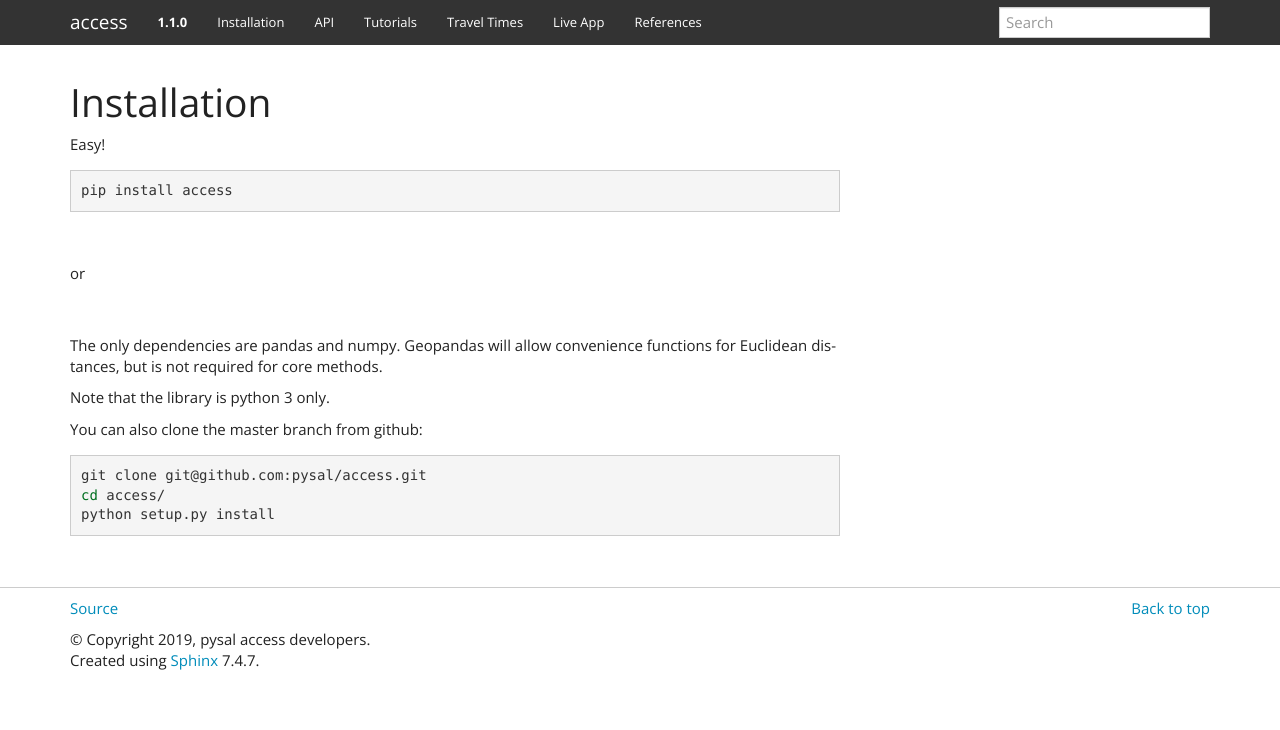
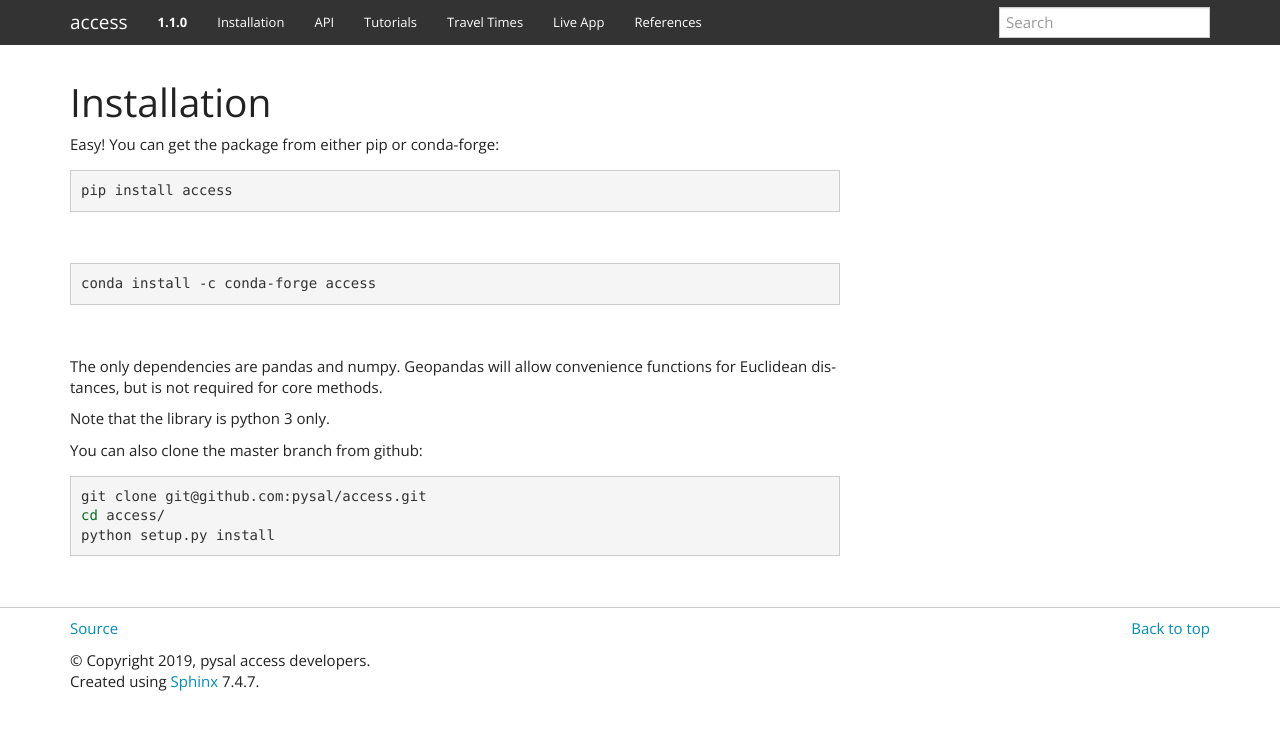
Before and after one commit to pysal/access, a Sphinx documentation site: the page built from docs/installation.rst, in a window 1280 px wide. Shown: the top 730 px of the page. Built offline with Sphinx 7.4.7, drawn with Linux system fonts in a browser that asks for light colours; pages that are not in the unit, such as notebooks, are missing from menus.

Commit message:
Update installation.rst

```diff
--- a/docs/installation.rst
+++ b/docs/installation.rst
@@ -3,16 +3,15 @@
 Installation
 ============
 
-Easy!
+Easy!  You can get the package from either pip or conda-forge:
 
 .. code-block:: bash
 
   pip install access
 |
 
-or
+.. code-block:: bash
 
-.. code-block:: bash
    conda install -c conda-forge access
 |
 
```
